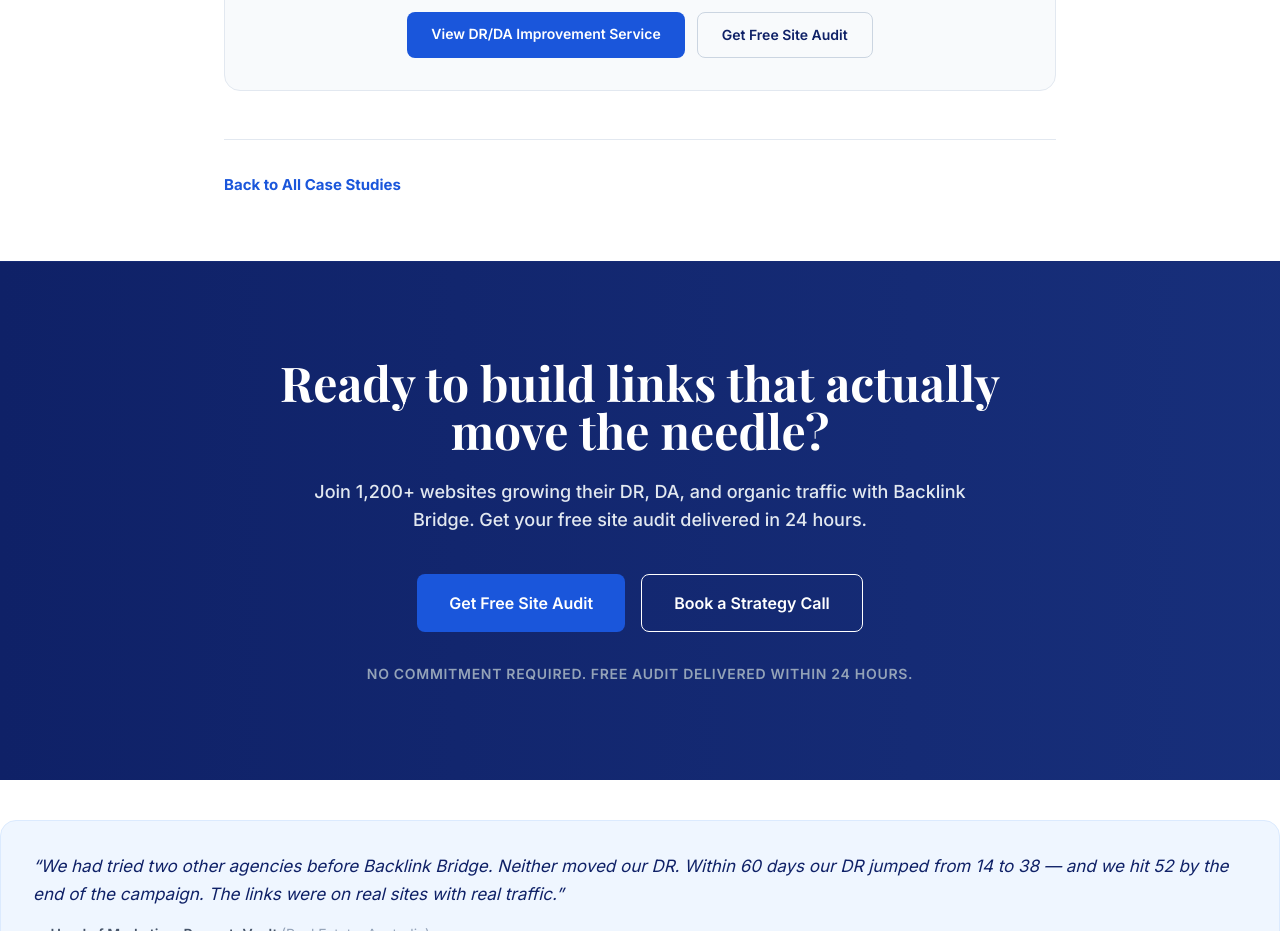
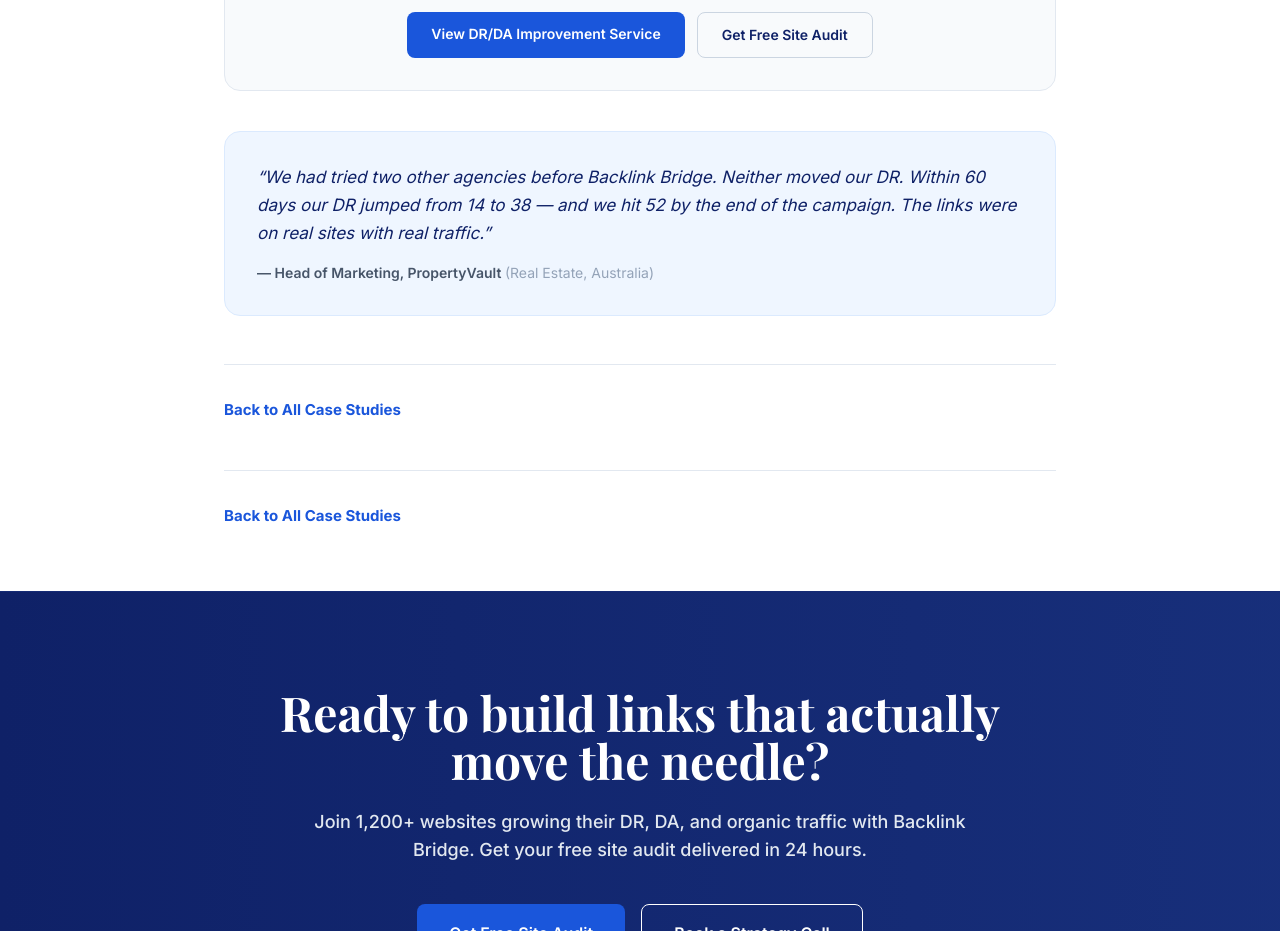
Before and after one commit to subhanm686/Backlink-Bridge, a Next.js app: page /case-studies/dr-da-real-estate in a window 1280 px wide. Shown: the part 2540-3471 px from the top of the page. Built offline with nearby package versions, Linux system fonts and the light colour scheme; no server answers; a web font is replaced by a local one.

Commit message:
Update page.tsx

```diff
--- a/src/app/case-studies/dr-da-real-estate/page.tsx
+++ b/src/app/case-studies/dr-da-real-estate/page.tsx
@@ -150,6 +150,18 @@ export default function CaseStudyRealEstatePage() {
           </div>
         </div>
 
+        <div className="mt-10 p-8 bg-blue-50 border border-blue-100 rounded-2xl">
+          <p className="text-[17px] text-navy italic leading-relaxed mb-4">
+            &ldquo;We had tried two other agencies before Backlink Bridge. Neither moved our DR. Within 60 days our DR jumped from 14 to 38 — and we hit 52 by the end of the campaign. The links were on real sites with real traffic.&rdquo;
+          </p>
+          <p className="text-sm font-semibold text-slate-600">— Head of Marketing, PropertyVault <span className="text-slate-400 font-normal">(Real Estate, Australia)</span></p>
+        </div>
+
+        <div className="mt-12 pt-8 border-t border-border">
+          <Link href="/case-studies" className="text-[15px] font-bold text-primary hover:underline">
+            Back to All Case Studies
+          </Link>
+        </div>
         <div className="mt-12 pt-8 border-t border-border">
           <Link href="/case-studies" className="text-[15px] font-bold text-primary hover:underline">
             Back to All Case Studies
```
